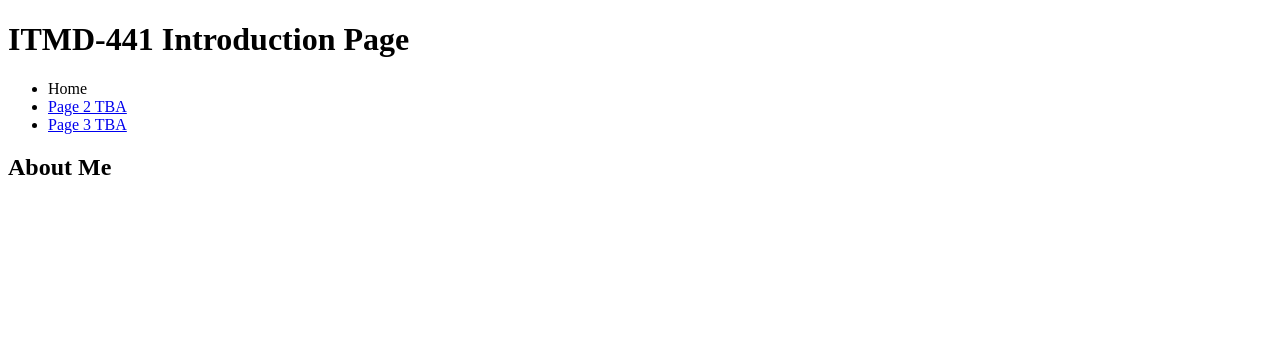
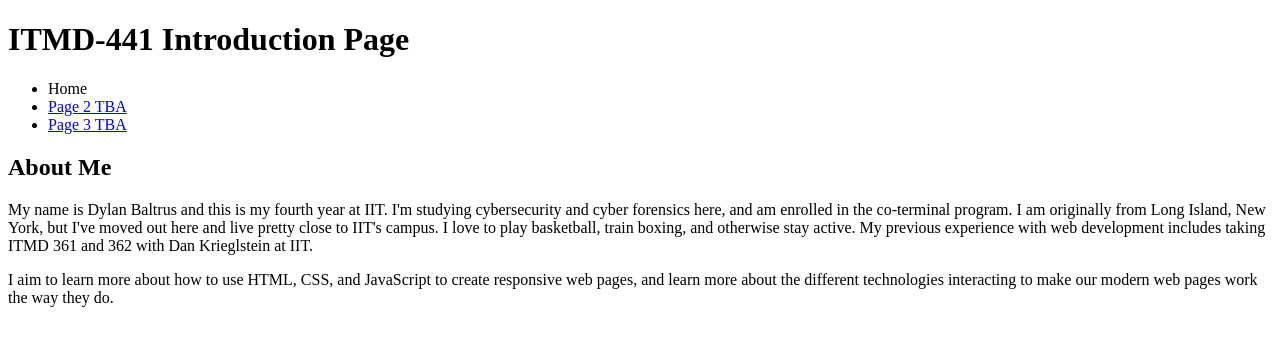
Before and after one commit to DlayDlay/ITMD441, a plain HTML site: page index.html in a window 1280 px wide. Drawn offline with Linux system fonts and the light colour scheme.

Commit message:
added body text

```diff
--- a/index.html
+++ b/index.html
@@ -18,6 +18,11 @@
       </nav>
   </header>
   <h2><strong>About Me</strong></h2>
-  <p></p>
+  <p>My name is Dylan Baltrus and this is my fourth year at IIT. I'm studying cybersecurity and cyber forensics here, and am enrolled in the co-terminal program.
+    I am originally from Long Island, New York, but I've moved out here and live pretty close to IIT's campus. I love to play basketball, train boxing,
+	and otherwise stay active. My previous experience with web development includes taking ITMD 361 and 362 with Dan Krieglstein at IIT.</p>
+	<p> I aim to learn more about how to use HTML, CSS, and JavaScript to create responsive web pages, and learn more about the different technologies interacting
+	to make our modern web pages work the way they do.</p>
+
 </body>
 </html>
```
